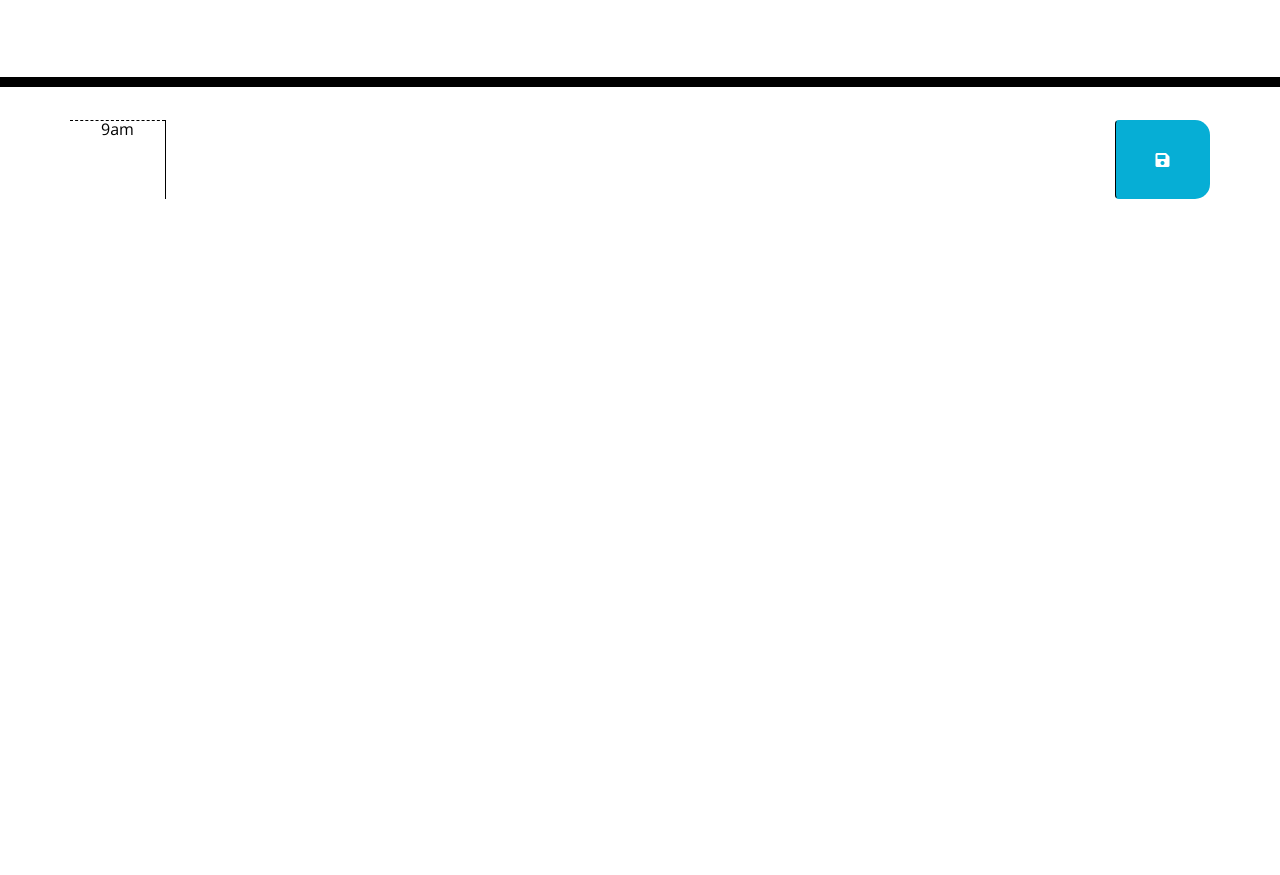
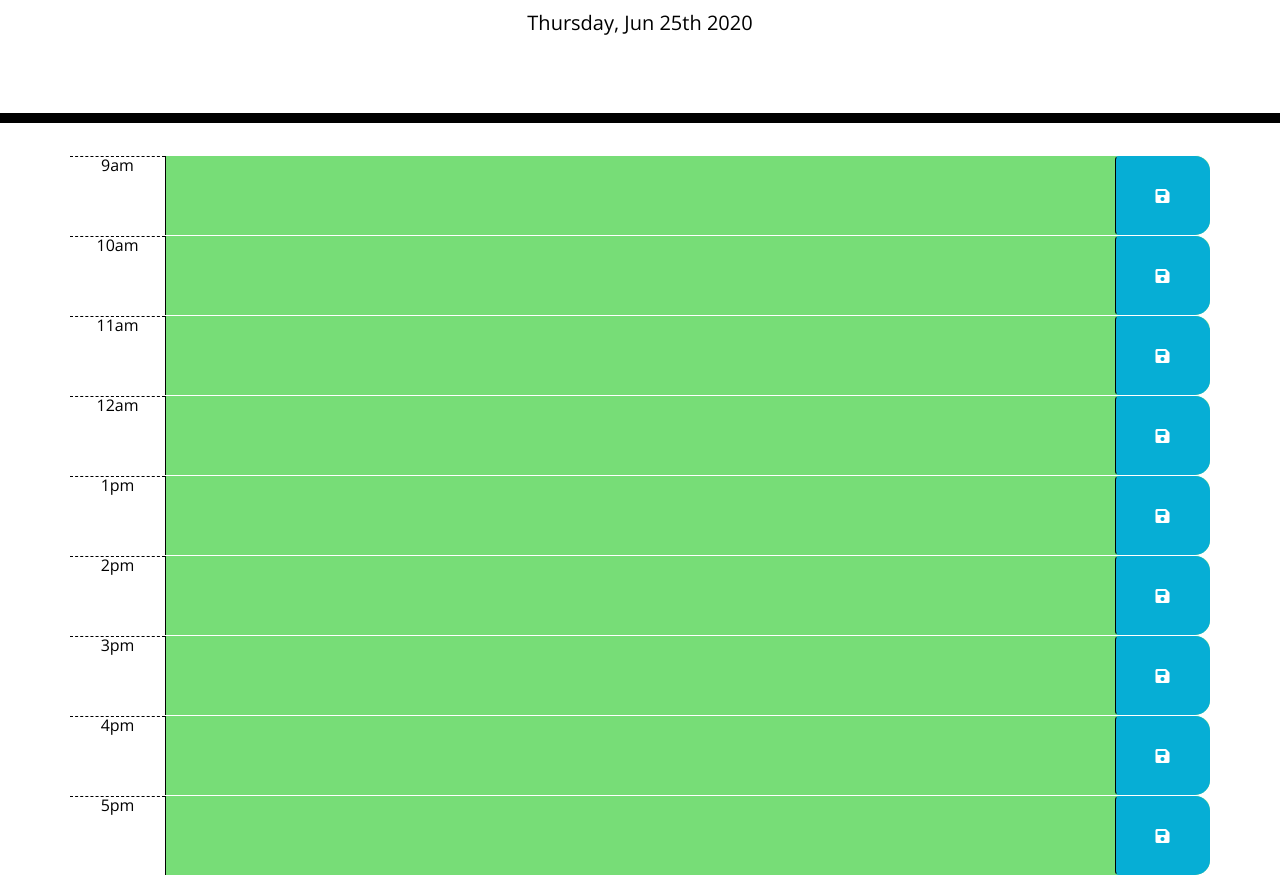
Before and after one commit to Colin-Whitcomb/work-day-scheduler, a plain HTML site: page index.html in a window 1280 px wide. Shown: the part 181-1056 px from the top of the page. Before the commit the page ends 800 px from the top, so only its background shows below. Drawn offline with nearby package versions, Linux system fonts and the light colour scheme.

Commit message:
Fixed color scheme.

```diff
--- a/index.html
+++ b/index.html
@@ -25,71 +25,48 @@
       <textarea class="col-md-10 description"></textarea>
       <button class="col-md-1 btn saveBtn"><i class="fas fa-save"></i></button>
     </div>
-
-
-
-
-    <!-- <table class="table time-block">
-
-      <tbody>
-        <tr>
-          <th scope="row" class="row"></th>
-          <td class="hour">9am</td>
-          <td class="past"><textarea></textarea></td>
-          <td class= "saveBtn">Save</td>
-        </tr>
-        <tr>
-          <th scope="row" class="row"></th>
-          <td class="hour">10am</td>
-          <td class="past"><textarea></textarea></td>
-          <td class= "saveBtn">Save</td>
-        </tr>
-        <tr>
-          <th scope="row" class="row"></th>
-          <td class="hour">11am</td>
-          <td class="past"><textarea></textarea></td>
-          <td class= "saveBtn">Save</td>
-        </tr>
-        <tr>
-          <th scope="row" class="row"></th>
-          <td class="hour">12pm</td>
-          <td class="past"><textarea></textarea></td>
-          <td class= "saveBtn">Save</td>
-        </tr>
-        <tr>
-          <th scope="row" class="row"></th>
-          <td class="hour">1pm</td>
-          <td class="past"><textarea></textarea></td>
-          <td class= "saveBtn">Save</td>
-        </tr>
-        <tr>
-          <th scope="row" class="row"></th>
-          <td class="hour">2pm</td>
-          <td class="past"><textarea></textarea></td>
-          <td class= "saveBtn">Save</td>
-        </tr>
-        <tr>
-          <th scope="row" class="row"></th>
-          <td class="hour">3pm</td>
-          <td class="past"><textarea></textarea></td>
-          <td class= "saveBtn">Save</td>
-        </tr>
-        <tr>
-          <th scope="row" class="row"></th>
-          <td class="hour">4pm</td>
-          <td class="past"><textarea></textarea></td>
-          <td class= "saveBtn">Save</td>
-        </tr>
-        <tr>
-          <th scope="row" class="row"></th>
-          <td class="hour">5pm</td>
-          <td class="past"><textarea></textarea></td>
-          <td class= "saveBtn">Save</td>
-        </tr>
-      </tbody>
-    </table> -->
+    <div class="row time-block" id="10">
+      <div class="col-md-1 hour">10am</div>
+      <textarea class="col-md-10 description"></textarea>
+      <button class="col-md-1 btn saveBtn"><i class="fas fa-save"></i></button>
+    </div>
+    <div class="row time-block" id="11">
+      <div class="col-md-1 hour">11am</div>
+      <textarea class="col-md-10 description"></textarea>
+      <button class="col-md-1 btn saveBtn"><i class="fas fa-save"></i></button>
+    </div>
+    <div class="row time-block" id="12">
+      <div class="col-md-1 hour">12am</div>
+      <textarea class="col-md-10 description"></textarea>
+      <button class="col-md-1 btn saveBtn"><i class="fas fa-save"></i></button>
+    </div>
+    <div class="row time-block" id="13">
+      <div class="col-md-1 hour">1pm</div>
+      <textarea class="col-md-10 description"></textarea>
+      <button class="col-md-1 btn saveBtn"><i class="fas fa-save"></i></button>
+    </div>
+    <div class="row time-block" id="14">
+      <div class="col-md-1 hour">2pm</div>
+      <textarea class="col-md-10 description"></textarea>
+      <button class="col-md-1 btn saveBtn"><i class="fas fa-save"></i></button>
+    </div>
+    <div class="row time-block" id="15">
+      <div class="col-md-1 hour">3pm</div>
+      <textarea class="col-md-10 description"></textarea>
+      <button class="col-md-1 btn saveBtn"><i class="fas fa-save"></i></button>
+    </div>
+    <div class="row time-block" id="16">
+      <div class="col-md-1 hour">4pm</div>
+      <textarea class="col-md-10 description"></textarea>
+      <button class="col-md-1 btn saveBtn"><i class="fas fa-save"></i></button>
+    </div>
+  <div class="row time-block" id="17">
+    <div class="col-md-1 hour">5pm</div>
+    <textarea class="col-md-10 description"></textarea>
+    <button class="col-md-1 btn saveBtn"><i class="fas fa-save"></i></button>
   </div>
-
+</div>
+</div>
 
   <script src="https://code.jquery.com/jquery-3.4.1.min.js"></script>
   <script src="https://cdnjs.cloudflare.com/ajax/libs/moment.js/2.24.0/moment.min.js"></script>
--- a/script.js
+++ b/script.js
@@ -5,17 +5,19 @@ $(document).ready(function () {
                 var toDo = $(this).siblings(".description").val();
                 console.log(toDo);
                 var hour = $(this).parent().attr("id");
-        console.log(hour);
+                // console.log(hour);
                 localStorage.setItem(hour, toDo);
             });
 
-    $('#currentDay').text(moment().format ("dddd, MMM Do YYYY"));
+            $('#currentDay').text(moment().format("dddd, MMM Do YYYY"));
 
             function giveColor() {
-        var currentTime = moment().hour();
-        console.log(currentTime);
 
                 $(".time-block").each(function () {
+                    console.log("each ran");
+
+                    var currentTime = moment().hour();
+                    console.log("This is current time: " + currentTime);
 
                     var hour = parseInt($(this).attr("id"));
                     console.log(hour);
@@ -24,21 +26,20 @@ $(document).ready(function () {
                         $(this).addClass("past");
 
                     } else if (hour === currentTime) {
+                        $(this).removeClass("past");
                         $(this).addClass("present");
-                $(this).removeClass("past");
 
-
-            } else (hour > currentTime) {
-                $(this).addClass("future");
+                    } else {
                         $(this).removeClass("past");
                         $(this).removeClass("present");
+                        $(this).addClass("future");
                     }
 
-        });
+                })
 
-    };
+            }
 
 
 
             giveColor();
-});
+        })
```
Lines whose indentation alone changed are shown as unchanged.
